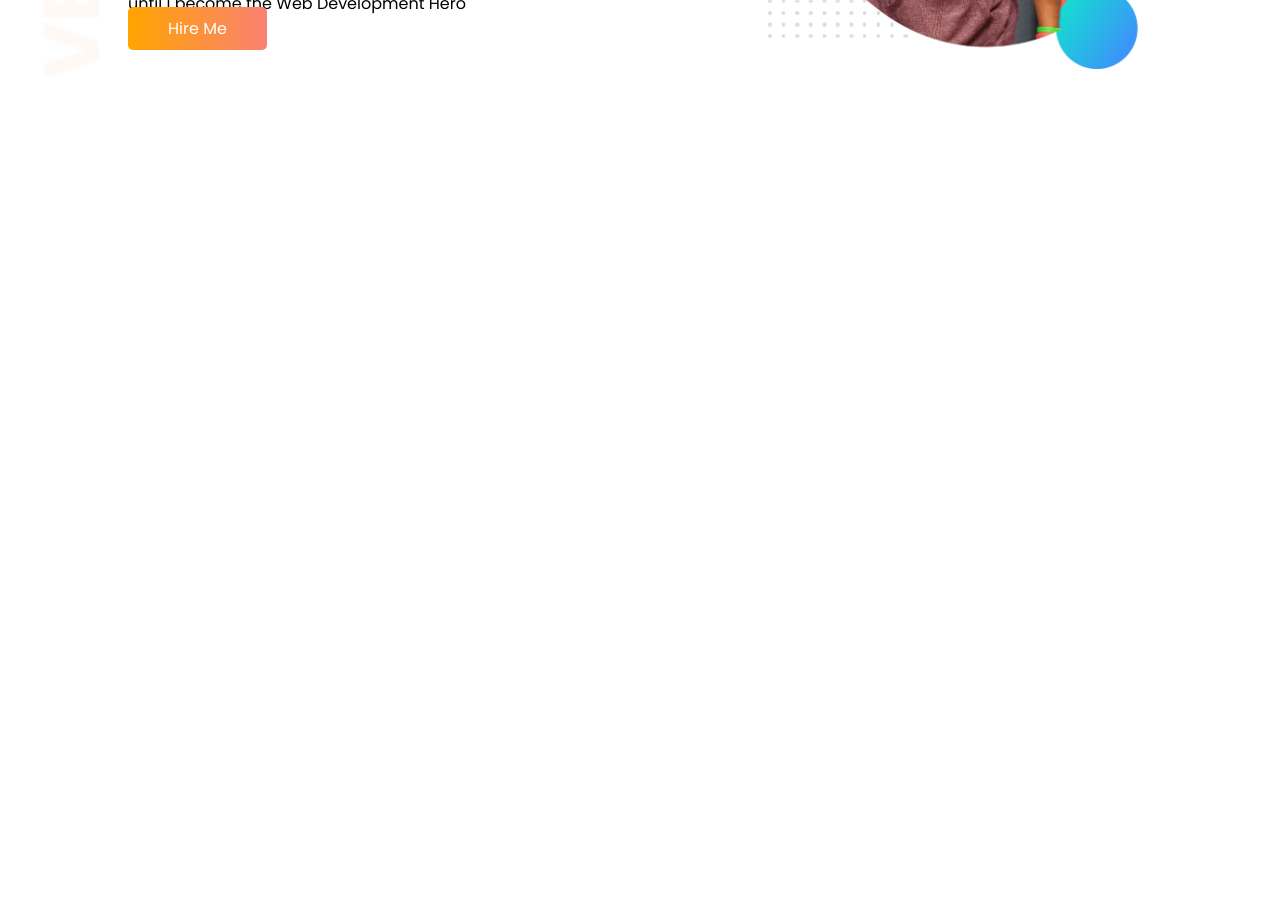
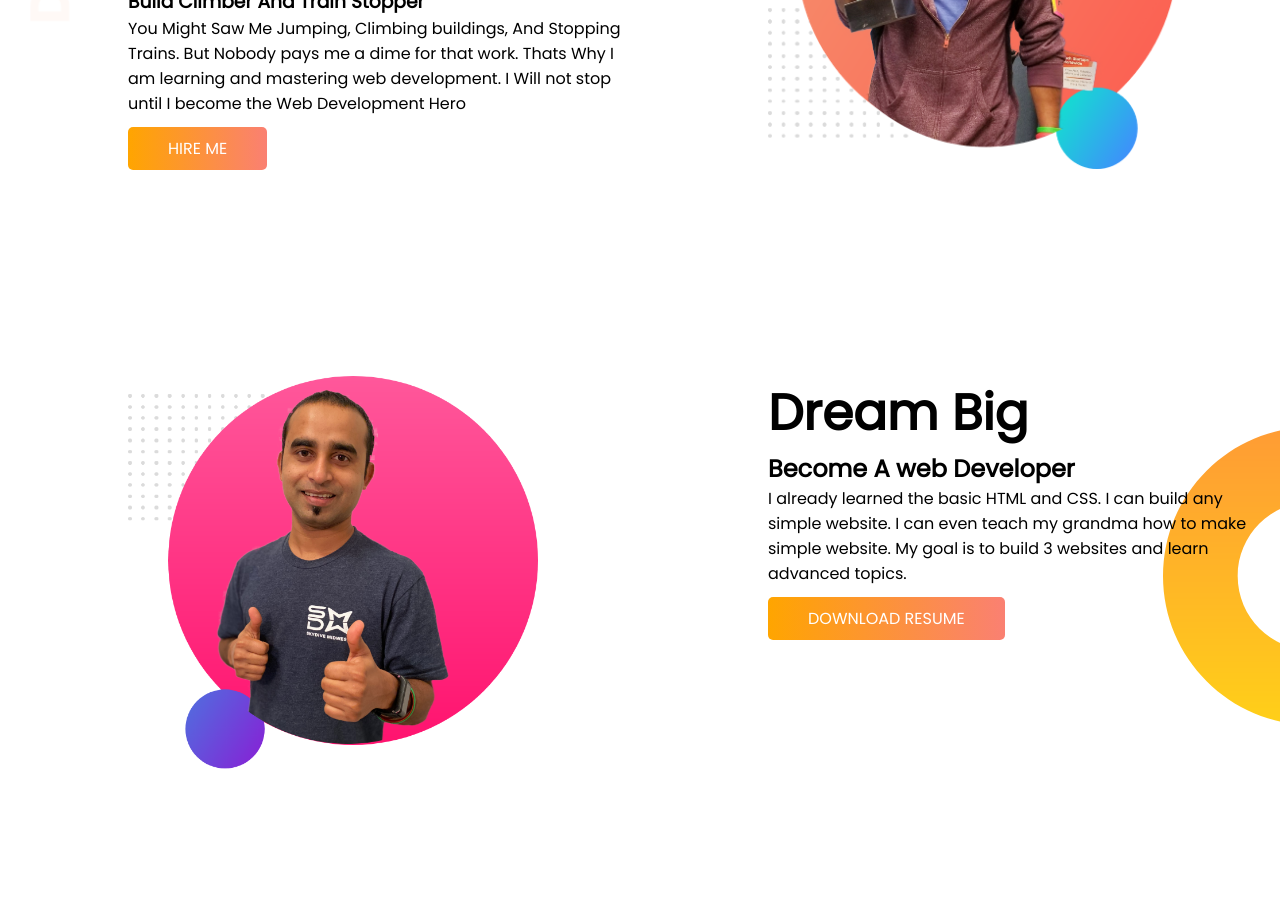
Before and after one commit to AshikurRahmanMunna/developer-portfolio, a plain HTML site: page index.html in a window 1280 px wide. Shown: the part 338-1254 px from the top of the page. Before the commit the page ends 800 px from the top, so only its background shows below. Drawn offline with Linux system fonts and the light colour scheme.

Commit message:
Dream Compleated

```diff
--- a/index.html
+++ b/index.html
@@ -18,11 +18,27 @@
         <h1><span class="orange-color">Ashikur Rahman Munna</span> World</h1>
         <h3>Build Climber And Train Stopper</h3>
         <p>You Might Saw Me Jumping, Climbing buildings, And Stopping Trains. But Nobody pays me a dime for that work. Thats Why I am learning and mastering web development. I Will not stop until I become the Web Development Hero</p>
-        <a class="link-button" target="_blank" href="https://www.linkedin.com/in/ashikur-rahman-munna-543917229/">Hire Me</a>
+        <div class="link-button">
+            <a target="_blank" href="https://www.linkedin.com/in/ashikur-rahman-munna-543917229/">HIRE ME</a>
+        </div>
         </div>
         <div class="half-width">
             <img src="images/jhankar.png" alt="">
         </div>
     </section>
+
+    <section class="dream-big">
+        <div class="half-width">
+            <img src="images/jhankar2.png" alt="jhanakar2">
+        </div>
+        <div class="half-width">
+            <h1>Dream Big</h1>
+            <h2>Become A web Developer</h3>
+                <p>I already learned the basic HTML and CSS. I can build any simple website. I can even teach my grandma how to make simple website. My goal is to build 3 websites and learn advanced topics.</p>
+                <div class="link-button">
+                    <a target="_blank" href="#">DOWNLOAD RESUME</a>
+                </div>
+        </div>
+    </section>
 </body>
 </html>
--- a/style.css
+++ b/style.css
@@ -13,6 +13,7 @@ h1 {
     color: orange;
 }
 section {
+    margin-bottom: 200px;
     display: flex;
 }
 .half-width {
@@ -23,6 +24,9 @@ section {
     width: 80%;
 }
 .link-button {
+    margin-top: 20px;
+}
+.link-button a {
     text-decoration: none;
     color: white;
     padding: 10px 40px;
@@ -30,13 +34,18 @@ section {
     transition: all .3s ease;
     background: linear-gradient(to right, orange, salmon);
 }
-.link-button:hover {
+.link-button a:hover {
     border: 1px solid orange;
     background: transparent;
     color: black;
 }
 .top-banner {
+    padding-top: 100px;
     background-image: url(images/top-banner.png);
     background-repeat: no-repeat;
-    background-size: cover;
 }
+.dream-big {
+    background: url(./images/dream-bg.png);
+    background-repeat: no-repeat;
+    background-position: right;
+}
```
